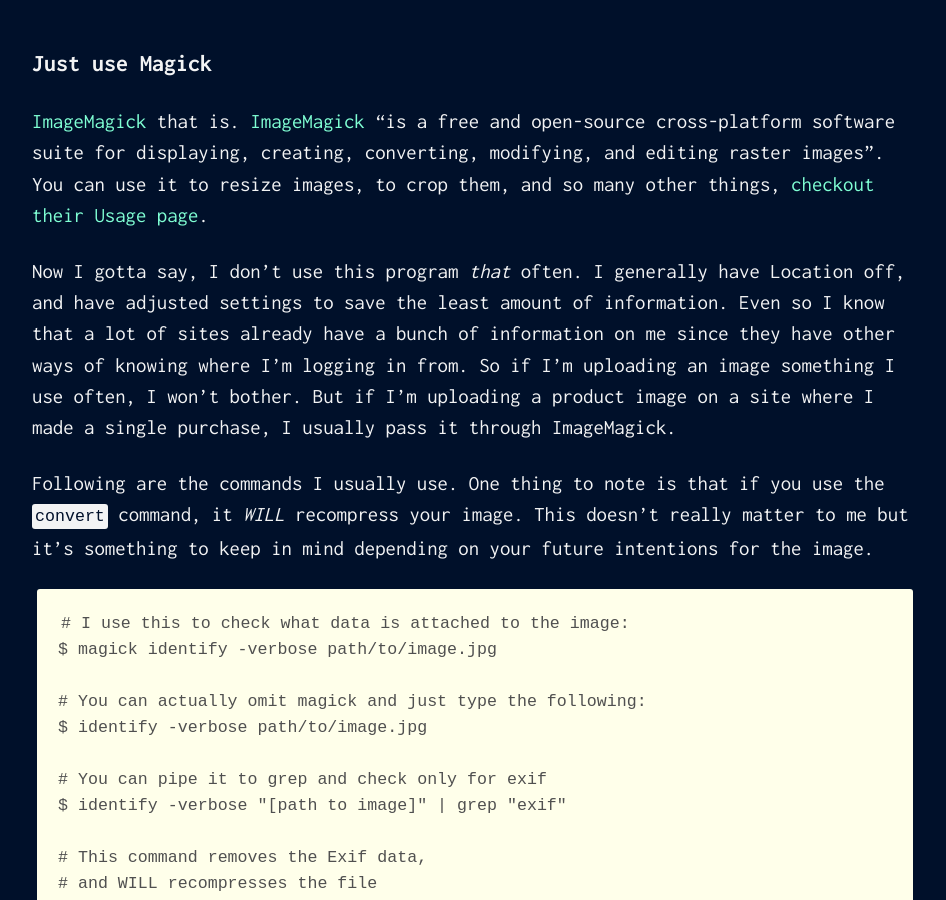
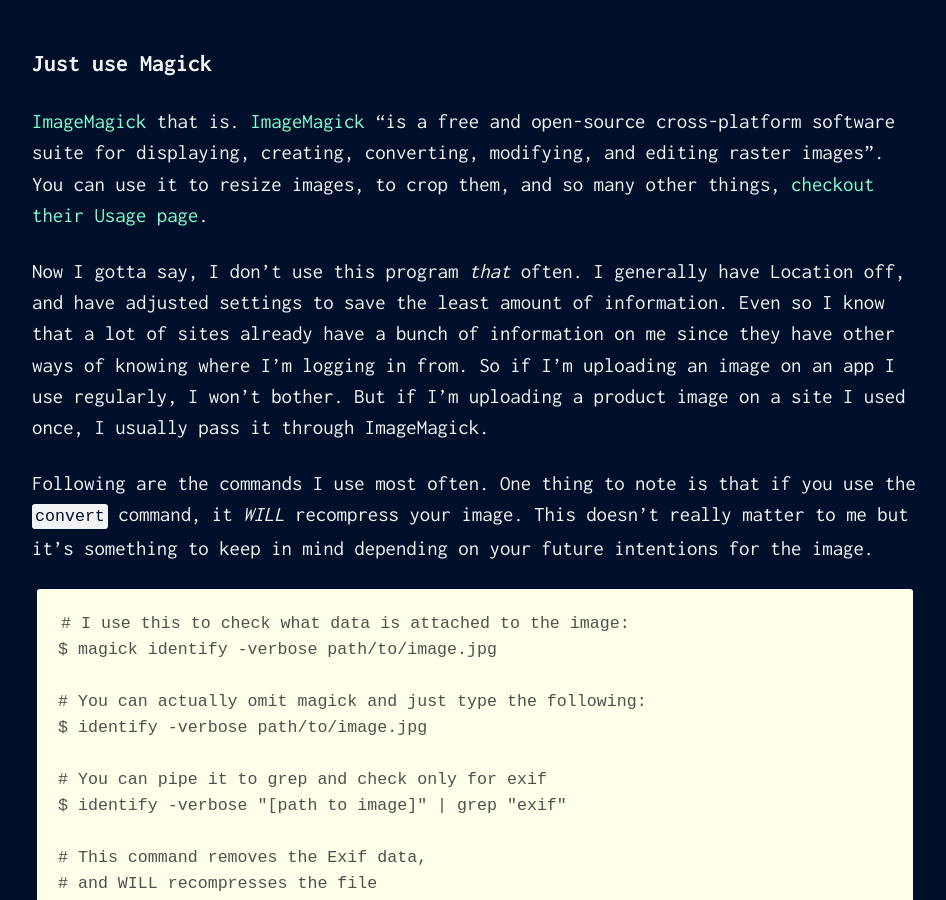
Before and after one commit to dolliars/heyheather, a Jekyll site: the page built from _posts/2022-07-23-image-data.md, in a window 1280 px wide and 900 px high, scrolled down 1438 px. Shown: the whole window, without its empty margins (165-1111 px from the left). Built offline with Jekyll 4.4.1, drawn with Linux system fonts in a browser that asks for light colours.

Commit message:
Post posting fix

```diff
--- a/_posts/2022-07-23-image-data.md
+++ b/_posts/2022-07-23-image-data.md
@@ -57,12 +57,12 @@
 Location off, and have adjusted settings to save the least amount of
 information. Even so I know that a lot of sites already have a bunch of
 information on me since they have other ways of knowing where I'm logging in
-from. So if I'm uploading an image something I use often, I won't bother. But if
-I'm uploading a product image on a site where I made a single purchase, I
-usually pass it through ImageMagick.
+from. So if I'm uploading an image on an app I use regularly, I won't bother.
+But if I'm uploading a product image on a site I used once, I usually pass it
+through ImageMagick.
 
-Following are the commands I usually use. One thing to note is that if you use
-the `convert` command, it _WILL_ recompress your image. This doesn't really
+Following are the commands I use most often. One thing to note is that if you
+use the `convert` command, it _WILL_ recompress your image. This doesn't really
 matter to me but it's something to keep in mind depending on your future
 intentions for the image.
 
```
